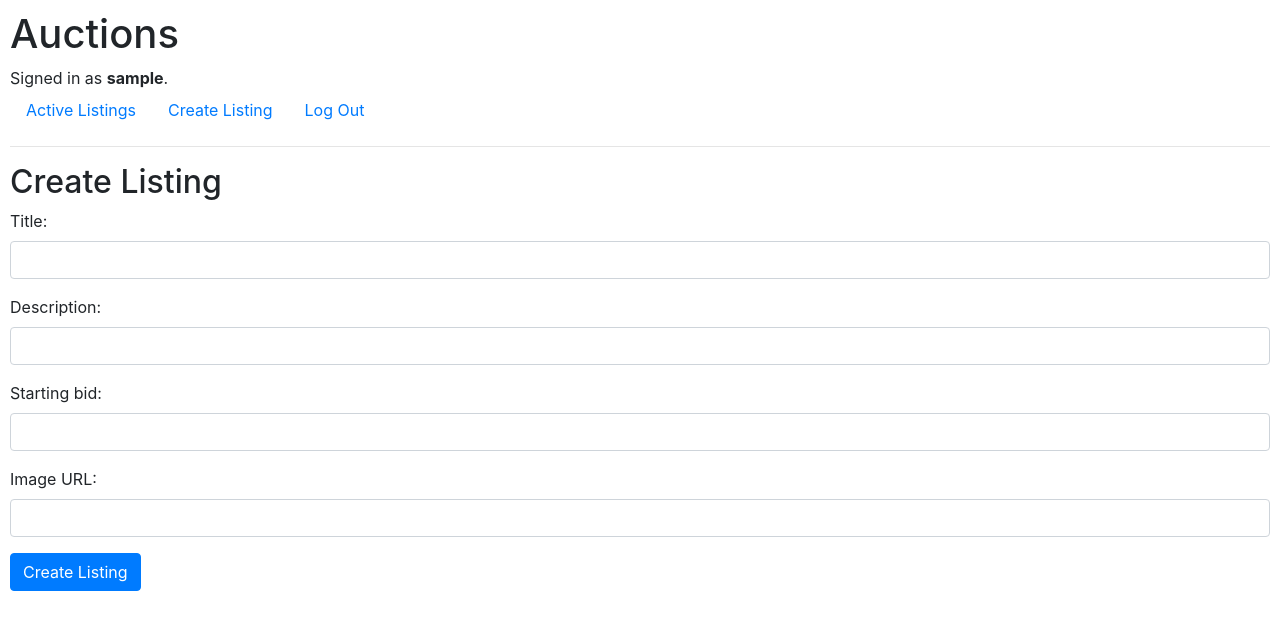
After one commit to javserjod/cs50-web-programming-py-js, a Django app: page /create_listing in a window 1280 px wide. The commit adds this page. Shown: the top 630 px of the page. Run offline with Django 3.2, Linux system fonts and the light colour scheme; the visitor is signed in with stand-in values (Sample User, id 1); some libraries are stand-ins or nearby versions.

Commit message:
Some progress in Project 2

```diff
--- a/commerce/auctions/models.py
+++ b/commerce/auctions/models.py
@@ -4,3 +4,18 @@ from django.db import models
 
 class User(AbstractUser):
     pass
+
+
+class AuctionListing(models.Model):
+    title = models.CharField(max_length=64)
+    description = models.TextField()
+    starting_bid = models.DecimalField(max_digits=10, decimal_places=2)
+    image_url = models.URLField(blank=True)
+
+
+class Bid(models.Model):
+    pass
+
+
+class Comment(models.Model):
+    pass
--- /dev/null
+++ b/commerce/auctions/templates/auctions/create_listing.html
@@ -0,0 +1,30 @@
+{% extends "auctions/layout.html" %}
+
+{% block body %}
+<h2>Create Listing</h2>
+
+<form method="POST" action="{% url 'create_listing' %}">
+    {% csrf_token %}
+    <div class="form-group">
+        <label for="title">Title:</label>
+        <input type="text" class="form-control" id="title" name="title" required>
+    </div>
+
+    <div class="form-group">
+        <label for="description">Description:</label>
+        <input type="text" class="form-control" id="description" name="description" required>
+    </div>
+
+    <div class="form-group">
+        <label for="starting_bid">Starting bid:</label>
+        <input type="number" class="form-control" id="starting_bid" name="starting_bid" min="0" required>
+    </div>
+
+    <div class="form-group">
+        <label for="image_url">Image URL:</label>
+        <input type="url" class="form-control" id="image_url" name="image_url">
+    </div>
+
+    <input class="btn btn-primary" type="submit" value="Create Listing">
+
+    {% endblock %}
--- a/commerce/auctions/templates/auctions/layout.html
+++ b/commerce/auctions/templates/auctions/layout.html
@@ -2,11 +2,14 @@
 
 <!DOCTYPE html>
 <html lang="en">
+
 <head>
     <title>{% block title %}Auctions{% endblock %}</title>
-        <link rel="stylesheet" href="https://stackpath.bootstrapcdn.com/bootstrap/4.4.1/css/bootstrap.min.css" integrity="sha384-Vkoo8x4CGsO3+Hhxv8T/Q5PaXtkKtu6ug5TOeNV6gBiFeWPGFN9MuhOf23Q9Ifjh" crossorigin="anonymous">
+    <link rel="stylesheet" href="https://stackpath.bootstrapcdn.com/bootstrap/4.4.1/css/bootstrap.min.css"
+        integrity="sha384-Vkoo8x4CGsO3+Hhxv8T/Q5PaXtkKtu6ug5TOeNV6gBiFeWPGFN9MuhOf23Q9Ifjh" crossorigin="anonymous">
     <link href="{% static 'auctions/styles.css' %}" rel="stylesheet">
 </head>
+
 <body>
     <h1>Auctions</h1>
     <div>
@@ -21,6 +24,9 @@
             <a class="nav-link" href="{% url 'index' %}">Active Listings</a>
         </li>
         {% if user.is_authenticated %}
+        <li class="nav-item">
+            <a class="nav-link" href="{% url 'create_listing' %}">Create Listing</a>
+        </li>
         <li class="nav-item">
             <a class="nav-link" href="{% url 'logout' %}">Log Out</a>
         </li>
@@ -37,4 +43,5 @@
     {% block body %}
     {% endblock %}
 </body>
+
 </html>
--- a/commerce/auctions/urls.py
+++ b/commerce/auctions/urls.py
@@ -4,6 +4,7 @@ from . import views
 
 urlpatterns = [
     path("", views.index, name="index"),
+    path("create_listing", views.create_listing, name="create_listing"),
     path("login", views.login_view, name="login"),
     path("logout", views.logout_view, name="logout"),
     path("register", views.register, name="register")
--- a/commerce/auctions/views.py
+++ b/commerce/auctions/views.py
@@ -3,12 +3,16 @@ from django.db import IntegrityError
 from django.http import HttpResponse, HttpResponseRedirect
 from django.shortcuts import render
 from django.urls import reverse
+from django.contrib.auth.decorators import login_required
 
-from .models import User
+from .models import User, AuctionListing
 
 
 def index(request):
-    return render(request, "auctions/index.html")
+    listings = AuctionListing.objects.all()
+    return render(request, "auctions/index.html", {
+        "listings": listings
+    })
 
 
 def login_view(request):
@@ -61,3 +65,23 @@ def register(request):
         return HttpResponseRedirect(reverse("index"))
     else:
         return render(request, "auctions/register.html")
+
+
+@login_required
+def create_listing(request):
+    if request.method == "GET":
+        return render(request, "auctions/create_listing.html")
+    else:
+        title = request.POST["title"]
+        description = request.POST["description"]
+        starting_bid = request.POST["starting_bid"]
+        image_url = request.POST["image_url"]
+
+        listing = AuctionListing(
+            title=title,
+            description=description,
+            starting_bid=starting_bid,
+            image_url=image_url
+        )
+        listing.save()
+        return HttpResponseRedirect(reverse("index"))
```
Also changed, not shown: commerce/auctions/templates/auctions/index.html (+20 -2 lines), commerce/auctions/migrations/0001_initial.py (added), commerce/auctions/migrations/0002_auctionlisting_bid_comment.py (added), commerce/auctions/migrations/__init__.py (added), 1 other file. Lines whose indentation alone changed are shown as unchanged.
